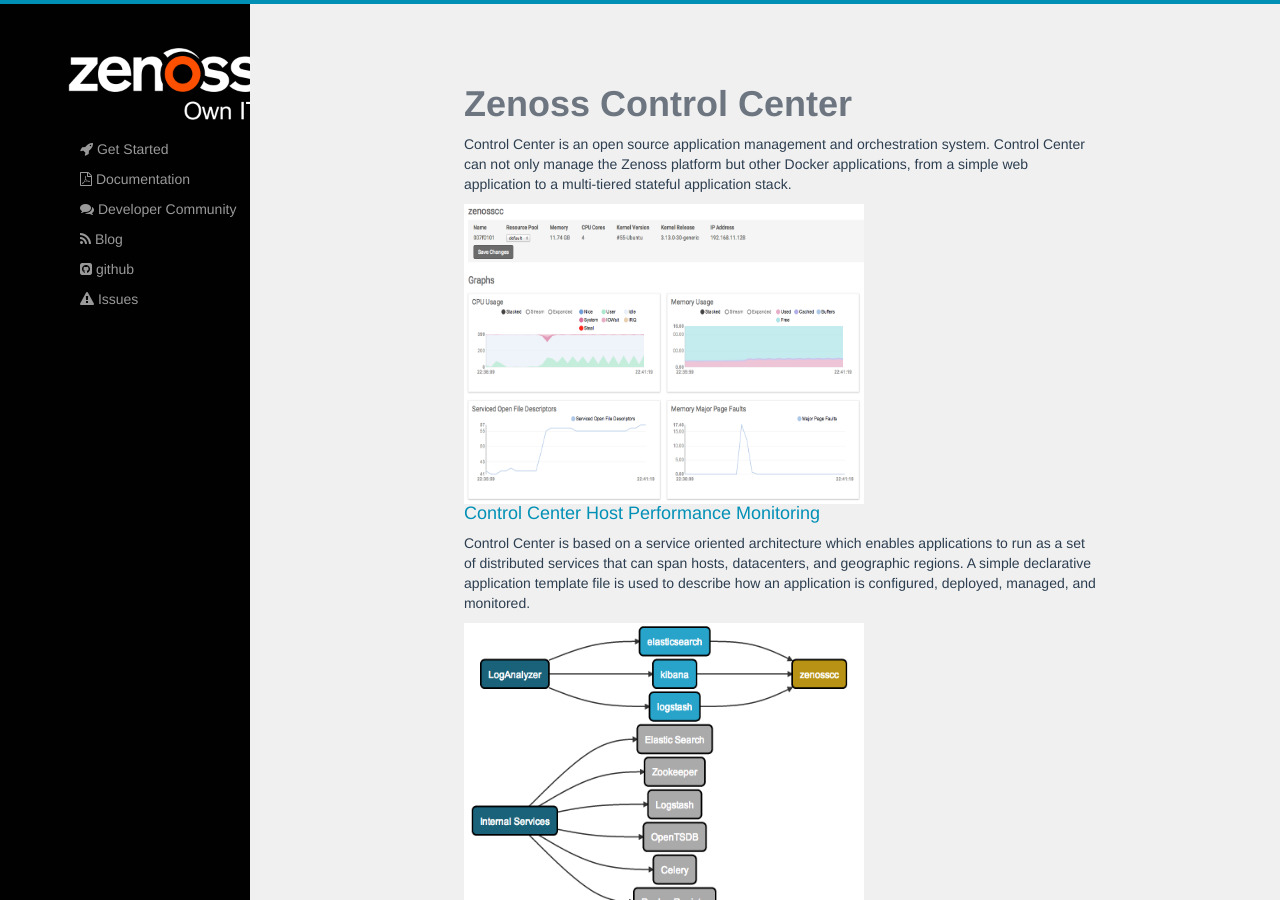
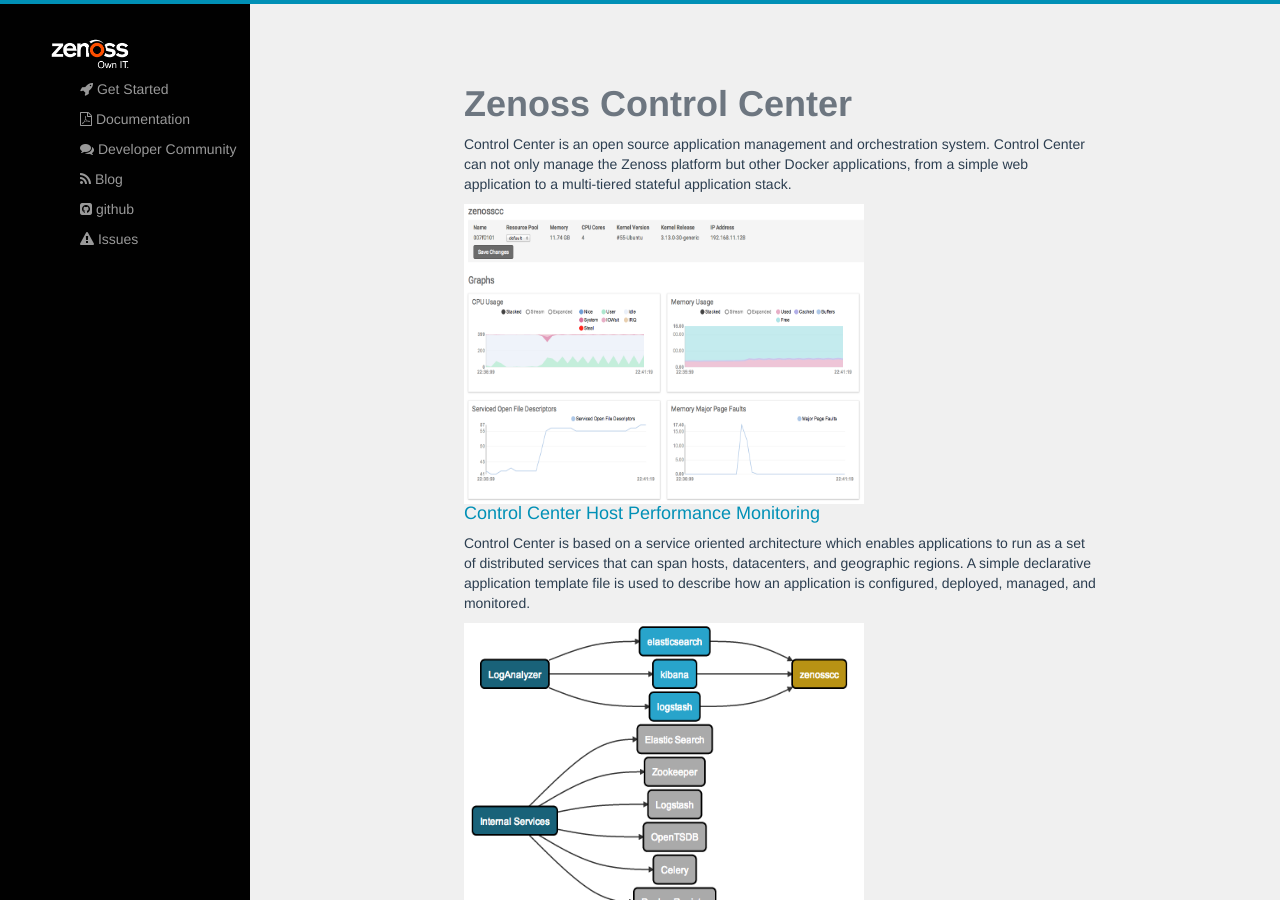
Before and after one commit to control-center/zenoss.io, a Jekyll site: the page built from index.html, in a window 1280 px wide and 900 px high. Built offline with Jekyll 4.4.1, drawn with Linux system fonts in a browser that asks for light colours; nearby versions of some CDN libraries; Markdown is read by kramdown in place of the engine named in the settings.

Commit message:
Resized logo

```diff
--- a/_includes/header.html
+++ b/_includes/header.html
@@ -49,7 +49,7 @@
        <!-- Sidebar -->
        <div id="sidebar-wrapper">
         <ul class="sidebar-nav">
-          <li class="sidebar-brand"><a href="/"><img src="/assets/logo.png"></a></li>
+          <li class="sidebar-brand"><a href="/"><img src="/assets/logo.png" width="100" height="40"></a></li>
             <li><a href="/gettingstarted.html"><i class="fa fa-rocket"></i> Get Started</a></li>
             <li><a href="/docs/index.html"><i class="fa fa-file-pdf-o"></i> Documentation</a></li>
             <li><a href="http://www.zenoss.org/forums/control-center"><i class="fa fa-comments"></i> Developer Community</a></li>
```
